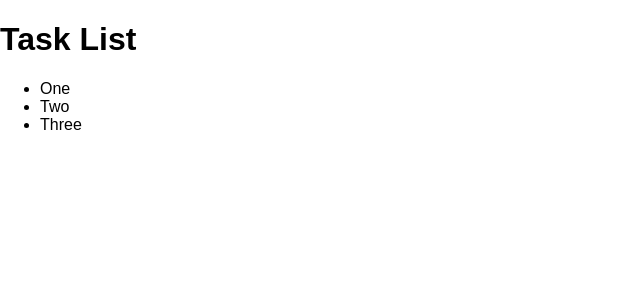
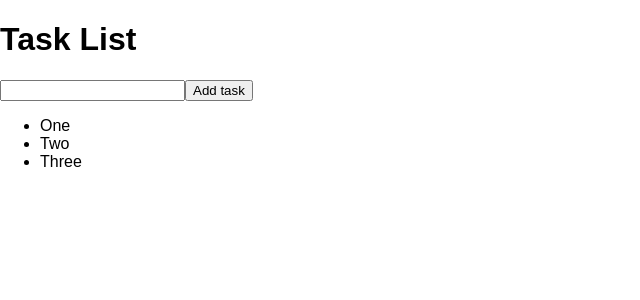
Before and after one commit to jarek-pieprzak/to-do-list, a React (Create React App) app: page / in a window 1280 px wide. Shown: the top 300 px of the page, without its empty margins (0-640 px from the left). Built offline with nearby package versions, Linux system fonts and the light colour scheme.

Commit message:
add new list item but without value (defaultValue: '')

```diff
--- a/src/App.js
+++ b/src/App.js
@@ -3,6 +3,7 @@ import React, { Component } from 'react';
 class App extends Component {
 
     state = {
+        defaultValue: '',
         tasks: [
             {
                 id: 1,
@@ -19,11 +20,33 @@ class App extends Component {
         ]
     };
 
+    handleSubmit = (event) => {
+        event.preventDefault();
+        this.setState({
+            tasks: this.state.tasks.concat({
+                id: this.state.tasks.map(
+                    task => task.id
+                ).reduce(
+                    (biggest, next) => Math.max(biggest, next),
+                    0
+                ) + 1,
+                content: this.state.defaultValue
+            })
+        })
+    };
+
     render() {
         return (
             <div>
               <h1>Task List</h1>
-              <ul>
+
+                <form onSubmit={this.handleSubmit}>
+                    <input />
+                    <button>Add task</button>
+                </form>
+
+
+                <ul>
                   {
                       this.state.tasks.map(function (task) {
                               return (
```
